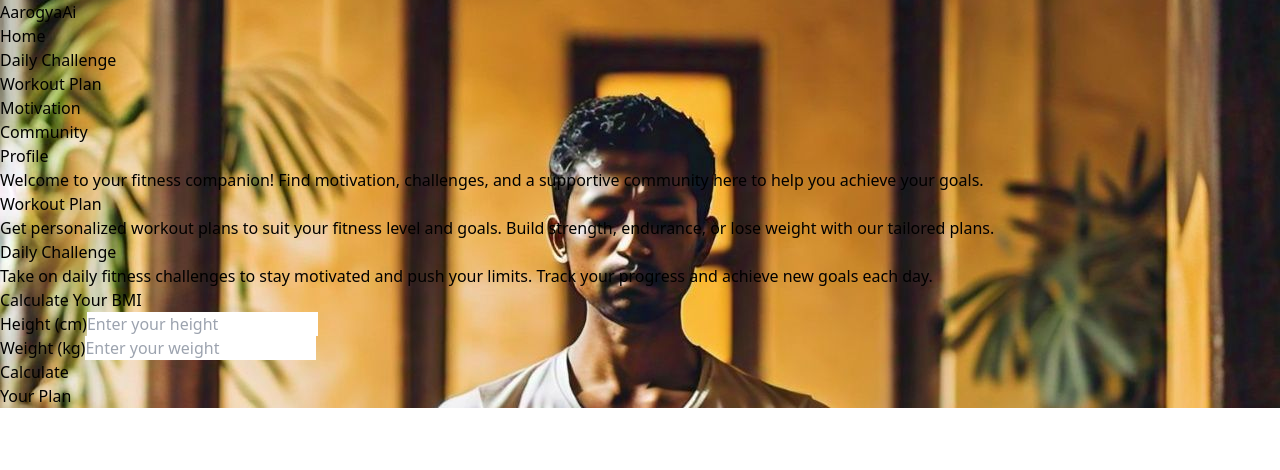
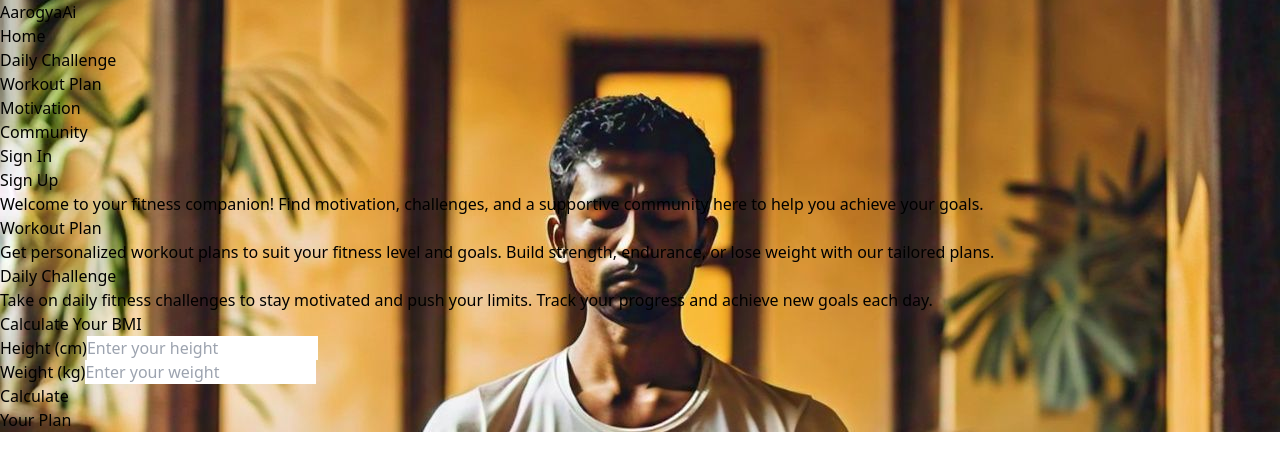
Before and after one commit to Saravjeet0806/aarogya_smart, a React (Vite) app: page / in a window 1280 px wide. Shown: the top 470 px of the page. Built offline with nearby package versions, Linux system fonts and the light colour scheme; no server answers.

Commit message:
changes in navbar to include profile and login section

```diff
--- a/src/components/Navbar.jsx
+++ b/src/components/Navbar.jsx
@@ -1,23 +1,47 @@
 import React from 'react';
 import { Link } from 'react-router-dom';
-import Logo from '../assets/images/Logo.png';
+import { auth } from '../firebase'; // Import Firebase auth
+import { useAuthState } from 'react-firebase-hooks/auth';
 
 const Navbar = () => {
+  const [user] = useAuthState(auth); // Get the current user
+
+  const handleSignOut = () => {
+    auth.signOut();
+  };
+
   return (
     <nav className="">
       <div className="container mx-auto px-4 py-2 flex justify-between items-center">
         {/* Logo */}
         <div className="flex items-center">
-
           <div className="text-3xl font-bold">AarogyaAi</div>
         </div>
+        {/* Navigation Links */}
         <ul className="flex space-x-6">
           <li><Link to="/" className="text-[#e7e6a7] text-lg hover:text-gray-900">Home</Link></li>
           <li><Link to="/daily-challenge" className="text-[#e7e6a7] text-lg hover:text-gray-900">Daily Challenge</Link></li>
           <li><Link to="/workout-plan" className="text-[#e7e6a7] text-lg hover:text-gray-900">Workout Plan</Link></li>
           <li><Link to="/motivation" className="text-[#e7e6a7] text-lg hover:text-gray-900">Motivation</Link></li>
           <li><Link to="/community" className="text-[#e7e6a7] text-lg hover:text-gray-900">Community</Link></li>
-          <li><Link to="/profile" className="text-[#e7e6a7] text-lg hover:text-gray-900">Profile</Link></li>
+          {user ? (
+            <>
+              <li><Link to="/profile" className="text-[#e7e6a7] text-lg hover:text-gray-900">Profile</Link></li>
+              <li>
+                <button
+                  onClick={handleSignOut}
+                  className="text-[#e7e6a7] text-lg hover:text-gray-900 border-none bg-transparent cursor-pointer"
+                >
+                  Sign Out
+                </button>
+              </li>
+            </>
+          ) : (
+            <>
+              <li><Link to="/login" className="text-[#e7e6a7] text-lg hover:text-gray-900">Sign In</Link></li>
+              <li><Link to="/signup" className="text-[#e7e6a7] text-lg hover:text-gray-900">Sign Up</Link></li>
+            </>
+          )}
         </ul>
       </div>
     </nav>
```
